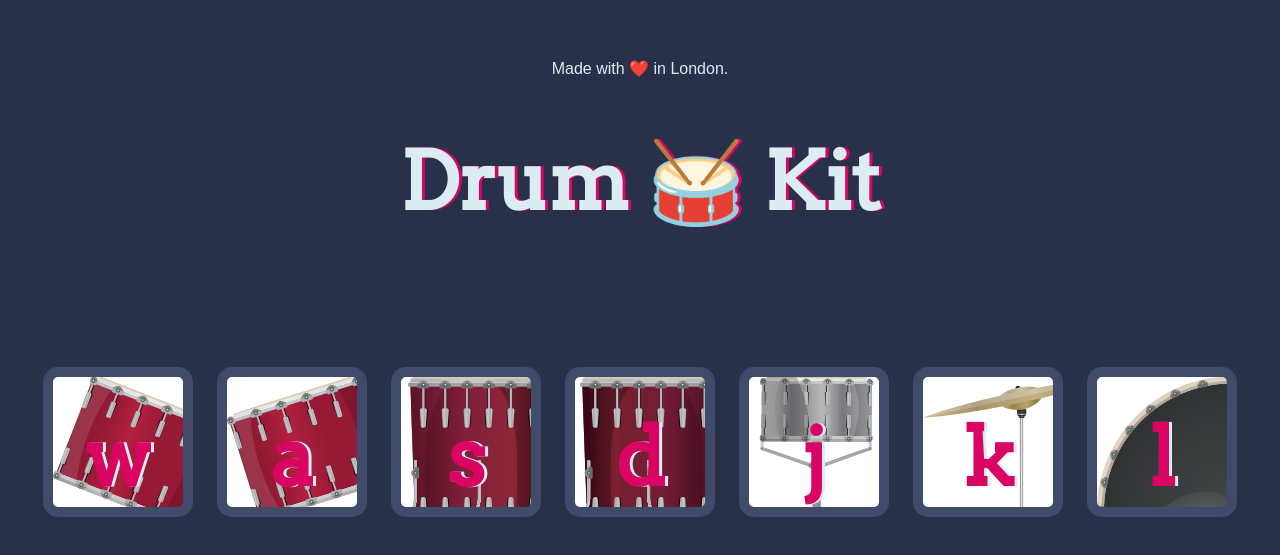
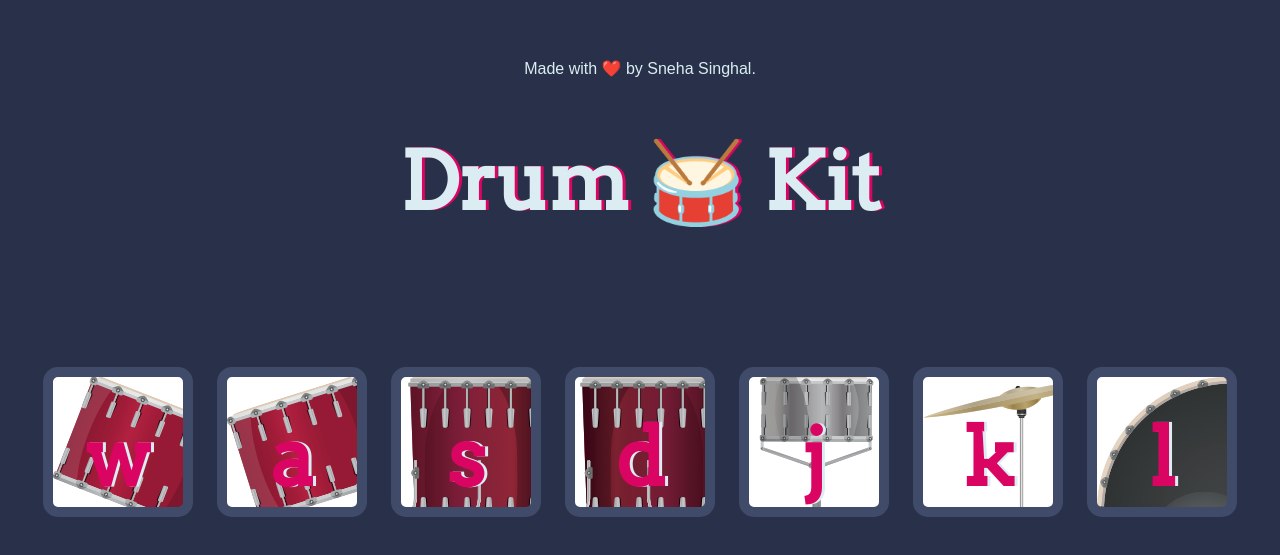
Before and after one commit to snehaa3112/Drum-Kit, a plain HTML site: page index.html in a window 1280 px wide. Shown: the part 101-656 px from the top of the page. Drawn offline with Linux system fonts and the light colour scheme.

Commit message:
Update index.html

```diff
--- a/index.html
+++ b/index.html
@@ -10,7 +10,7 @@
 
 <body>
   <footer>
-    Made with ❤️ in London.
+    Made with ❤️ by Sneha Singhal.
   </footer>
   <h1 id="title">Drum 🥁 Kit</h1>
   <div class="set">
```
